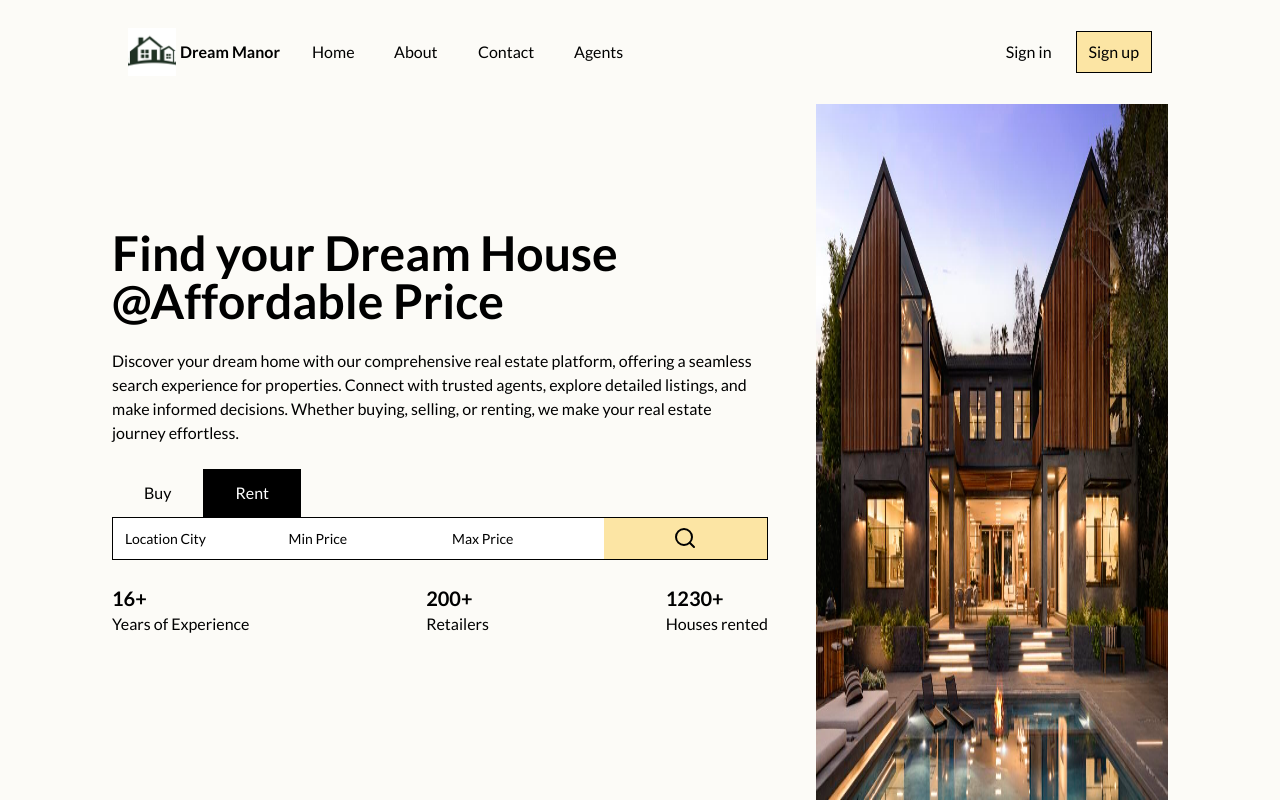
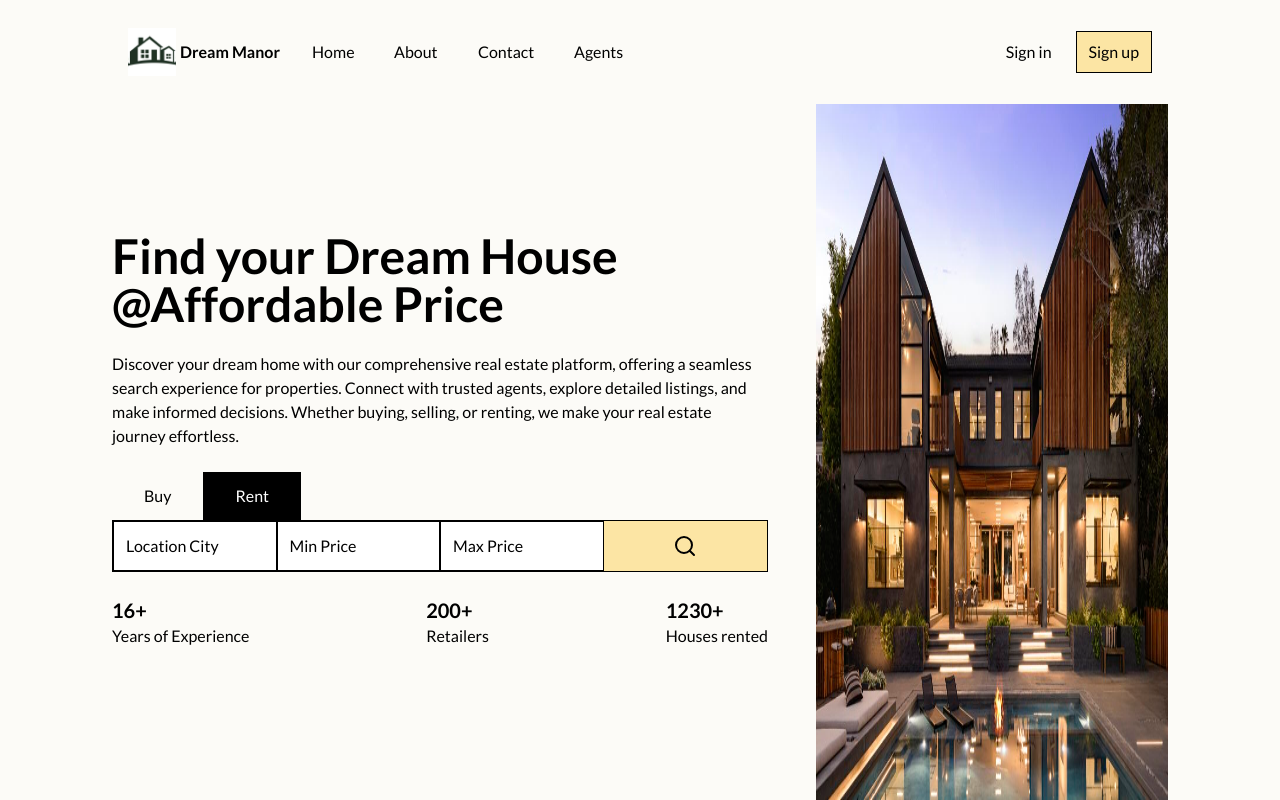
Before and after one commit to lingeshnafeax/DreamManor_Frontend, a React (Vite) app: page / in a window 1280 px wide. Built offline with nearby package versions, Linux system fonts and the light colour scheme.

Commit message:
added custom form for home search

```diff
--- a/src/features/Home/HomeSearch.tsx
+++ b/src/features/Home/HomeSearch.tsx
@@ -1,11 +1,30 @@
-import { SearchIcon } from "lucide-react";
+import { SearchIcon, X } from "lucide-react";
 import { useState } from "react";
 import { cn } from "../../utils/tailwindMerge";
-import { useNavigate } from "react-router-dom";
+
+import CustomForm from "../../components/CustomForm";
+import { useForm } from "react-hook-form";
+import { z } from "zod";
+import { SearchHomeFormValidation } from "../../utils/validations";
+import { zodResolver } from "@hookform/resolvers/zod";
+import { FormFieldType } from "../../types/CustomFormTypes";
+import { SearchFormDataType } from "../../types/FormDataTypes";
 
 const HomeSearch = () => {
   const [searchType, setSearchType] = useState<"Rent" | "Buy">("Rent");
-  const navigate=useNavigate()
+  const {
+    register,
+    handleSubmit,
+    formState: { errors },
+  } = useForm<z.infer<typeof SearchHomeFormValidation>>({
+    resolver: zodResolver(SearchHomeFormValidation),
+    mode: "onSubmit",
+  });
+
+  const submitHandler = (data: SearchFormDataType) => {
+    console.log(data);
+  };
+
   return (
     <div className="flex w-full flex-wrap">
       <button
@@ -28,26 +47,47 @@ const HomeSearch = () => {
       >
         Rent
       </button>
-      <div className="grid w-full flex-wrap border border-black sm:grid-cols-4">
-        <input
-          className="h-full border-none p-3 text-sm text-black placeholder-black outline-none ring-accent"
-          type="text"
+      <form
+        onSubmit={handleSubmit((data) => {
+          submitHandler(data);
+        })}
+        className="grid w-full flex-wrap border border-black sm:grid-cols-4"
+      >
+        <CustomForm
+          register={register}
+          fieldType={FormFieldType.TEXT}
+          name="location"
           placeholder="Location City"
         />
-        <input
-          className="h-full border-none p-3 text-sm text-black placeholder-black outline-none ring-accent"
-          type="number"
+        <CustomForm
+          register={register}
+          fieldType={FormFieldType.NUMBER}
+          name="minPrice"
           placeholder="Min Price"
         />
-        <input
-          className="h-full border-none p-3 text-sm text-black placeholder-black outline-none ring-accent"
-          type="number"
+        <CustomForm
+          register={register}
+          fieldType={FormFieldType.NUMBER}
+          name="maxPrice"
           placeholder="Max Price"
         />
-        <button onClick={ ()=>{navigate("/list")}} className="flex w-full items-center justify-center bg-accent transition duration-200 ease-in-out hover:bg-black hover:text-accent p-2">
+        <button
+          type="submit"
+          className="flex w-full items-center justify-center bg-accent p-2 transition duration-200 ease-in-out hover:bg-black hover:text-accent"
+        >
           <SearchIcon />
         </button>
-      </div>
+      </form>
+      {errors && (
+        <div className="mt-3 flex flex-col gap-y-3">
+          {Object.values(errors).map((err) => (
+            <div className="flex items-center gap-x-3">
+              <X className="text-red-500" />
+              <p>{err.message}</p>
+            </div>
+          ))}
+        </div>
+      )}
     </div>
   );
 };
--- a/src/features/ListHomes/HomeFilter.tsx
+++ b/src/features/ListHomes/HomeFilter.tsx
@@ -70,7 +70,7 @@ const HomeFilter = () => {
         </div>
       </form>
       {errors && (
-        <div className="flex flex-col gap-y-2">
+        <div className="flex flex-col gap-y-2 m-3">
           {Object.values(errors).map((err) => (
             <div className="flex items-center gap-x-3">
               <X className="text-red-500" />
--- a/src/features/Profile/UserProfile.tsx
+++ b/src/features/Profile/UserProfile.tsx
@@ -2,7 +2,7 @@ import { UserDataType } from "../../types/UserDataTypes";
 
 const UserProfile = ({ profile }: { profile: UserDataType }) => {
   return (
-    <div className="grid grid-cols-2 lg:w-1/4 items-center gap-y-3 text-sm">
+    <div className="grid grid-cols-2 items-center gap-y-3 text-sm lg:w-1/4">
       <p>Avatar</p>
       <img src={profile.img} className="h-10 w-10 rounded-full" alt="" />
       <p>Username</p> <span className="font-semibold">{profile.name}</span>
--- /dev/null
+++ b/src/layouts/BackgroundImage/BackgroundImageLayout.tsx
@@ -0,0 +1,20 @@
+import { ReactNode } from "react";
+
+const BackgroundImageLayout = ({ children }: { children: ReactNode }) => {
+  return (
+    <div className="grid min-h-screen w-full justify-center px-8 font-lato md:grid-cols-3 md:px-0 lg:mt-0">
+      <div className="col-span-3 mt-20 flex flex-col justify-center gap-y-6 lg:col-span-2 lg:pr-12">
+        {children}
+      </div>
+      <div>
+        <img
+          src="/src/assets/backgroundImage.jpeg"
+          className="hidden min-h-full lg:block"
+          alt="background-logos"
+        />
+      </div>
+    </div>
+  );
+};
+
+export default BackgroundImageLayout;
--- a/src/layouts/Navbar/Navbar.tsx
+++ b/src/layouts/Navbar/Navbar.tsx
@@ -1,9 +1,10 @@
-import { Link, useLocation } from "react-router-dom";
+import { Link } from "react-router-dom";
 import CustomLinks from "../../components/CustomLinks";
 import { userData } from "../../data/dummyData";
+import { useState } from "react";
 
 const NavBar = () => {
-  const location = useLocation();
+  const [iosLoggedIn] = useState(false);
   return (
     <div className="sticky top-0 z-50 flex w-full flex-col">
       <div className="absolute z-50 flex w-full items-center justify-between bg-background p-4">
@@ -25,10 +26,9 @@ const NavBar = () => {
             <CustomLinks to="/agents">Agents</CustomLinks>
           </div>
         </div>
-        {location.pathname.startsWith("/profile") ? (
+        {iosLoggedIn ? (
           <div className="flex items-center gap-x-6">
-
-              <div className="overflow-hidden hidden sm:block">
+            <div className="hidden overflow-hidden sm:block">
               <img
                 src={userData.img}
                 className="h-10 w-10 rounded-full object-cover"
@@ -37,12 +37,14 @@ const NavBar = () => {
             </div>
             <p className="font-bold">{userData.name}</p>
 
+            <Link to={"/profile"}>
               <button className="relative border border-black bg-accent p-2">
                 Profile
                 <span className="absolute -right-4 -top-4 rounded-full bg-black p-1 px-3 text-white">
                   2
                 </span>
               </button>
+            </Link>
           </div>
         ) : (
           <div className="z-50 flex items-center gap-3 lg:gap-6">
--- a/src/pages/Home.tsx
+++ b/src/pages/Home.tsx
@@ -1,20 +1,20 @@
 import Achievements from "../features/Home/Achievements";
 import HomeSearch from "../features/Home/HomeSearch";
+import BackgroundImageLayout from "../layouts/BackgroundImage/BackgroundImageLayout";
 
 const Home = () => {
   return (
-    <div className="grid min-h-screen w-full justify-center px-8 font-lato md:grid-cols-3 md:px-0 lg:mt-0">
-      <div className="col-span-3 mt-16 flex flex-col justify-center gap-y-6 lg:col-span-2 lg:pr-12">
+    <BackgroundImageLayout>
       <div className="flex flex-col gap-y-6 lg:gap-y-6">
         <h1 className="text-3xl font-bold lg:text-5xl">
           Find your Dream House @Affordable Price
         </h1>
         <p>
-            Discover your dream home with our comprehensive real estate
-            platform, offering a seamless search experience for properties.
-            Connect with trusted agents, explore detailed listings, and make
-            informed decisions. Whether buying, selling, or renting, we make
-            your real estate journey effortless.
+          Discover your dream home with our comprehensive real estate platform,
+          offering a seamless search experience for properties. Connect with
+          trusted agents, explore detailed listings, and make informed
+          decisions. Whether buying, selling, or renting, we make your real
+          estate journey effortless.
         </p>
       </div>
       <HomeSearch />
@@ -23,15 +23,7 @@ const Home = () => {
         <Achievements number="200+" description="Retailers" />
         <Achievements number="1230+" description="Houses rented" />
       </div>
-      </div>
-      <div>
-        <img
-          src="/src/assets/backgroundImage.jpeg"
-          className="hidden min-h-full lg:block"
-          alt="background-logos"
-        />
-      </div>
-    </div>
+    </BackgroundImageLayout>
   );
 };
 
--- /dev/null
+++ b/src/pages/Register.tsx
@@ -0,0 +1,11 @@
+import BackgroundImageLayout from "../layouts/BackgroundImage/BackgroundImageLayout";
+
+const Register = () => {
+  return (
+    <BackgroundImageLayout>
+      <div>Hello</div>
+    </BackgroundImageLayout>
+  );
+};
+
+export default Register;
--- a/src/types/CustomFormTypes.ts
+++ b/src/types/CustomFormTypes.ts
@@ -17,6 +17,7 @@ export interface CustomFormProps {
   register: UseFormRegister<any>;
   fieldType: FormFieldType;
   name: string;
+  required?: boolean;
   selectOptions?: string[] | number[];
   placeholder: string;
   label?: string;
--- a/src/types/FormDataTypes.ts
+++ b/src/types/FormDataTypes.ts
@@ -6,3 +6,9 @@ export interface FilterFormDataType {
   maxPrice: number;
   bedroom: number;
 }
+
+export interface SearchFormDataType {
+  location: string;
+  minPrice: number;
+  maxPrice: number;
+}
--- a/src/utils/validations.ts
+++ b/src/utils/validations.ts
@@ -22,3 +22,20 @@ export const FilterHomeFormValidation = z.object({
     .min(0, { message: "Bedroom should be greater than 0" })
     .max(6, { message: "Bedroom should be less than 6" }),
 });
+
+export const SearchHomeFormValidation = z.object({
+  location: z
+    .string()
+    .min(3, { message: "Location should be at least 3 characters" })
+    .max(50, {
+      message: "Location should be less than  50 characters",
+    }),
+  minPrice: z
+    .number()
+    .min(0, { message: "Minimum price should be greater than 0" })
+    .max(100000000, { message: "Minimum price should be less than 100000000" }),
+  maxPrice: z
+    .number()
+    .min(0, { message: "Maximum price should be greater than 0" })
+    .max(100000000, { message: "Maximum price should be less than 100000000" }),
+});
```
Also changed, not shown: src/pages/SellerProfile.tsx (line endings or trailing spaces). Lines whose indentation alone changed are shown as unchanged.
